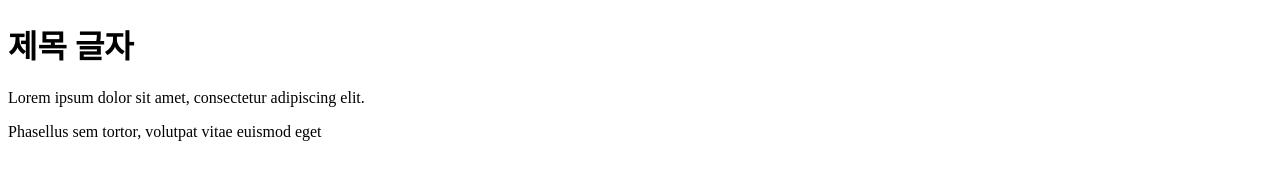
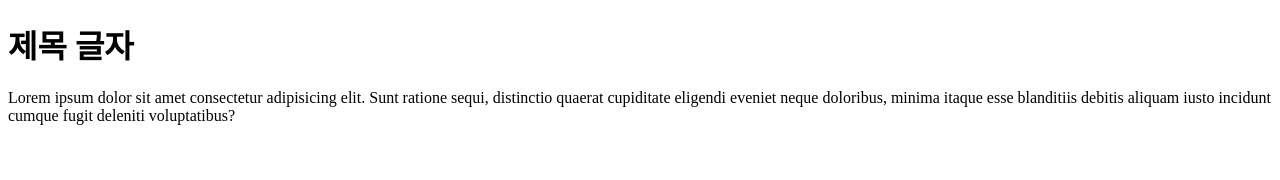
Before and after one commit to choiyeonseong/StudyHtml, a plain HTML site: page 01_HTML/text_paragraph.html in a window 1280 px wide. Drawn offline with Linux system fonts and the light colour scheme.

Commit message:
예제 3-2

```diff
--- a/01_HTML/text_paragraph.html
+++ b/01_HTML/text_paragraph.html
@@ -5,7 +5,7 @@
     </head>
     <body>
         <h1>제목 글자</h1>
-        <p>Lorem ipsum dolor sit amet, consectetur adipiscing elit.</p>
-        <p>Phasellus sem tortor, volutpat vitae euismod eget</p>
+        <!-- 자동완성 문자 -->
+        <p>Lorem ipsum dolor sit amet consectetur adipisicing elit. Sunt ratione sequi, distinctio quaerat cupiditate eligendi eveniet neque doloribus, minima itaque esse blanditiis debitis aliquam iusto incidunt cumque fugit deleniti voluptatibus?</p>
     </body>
 </html>
```
